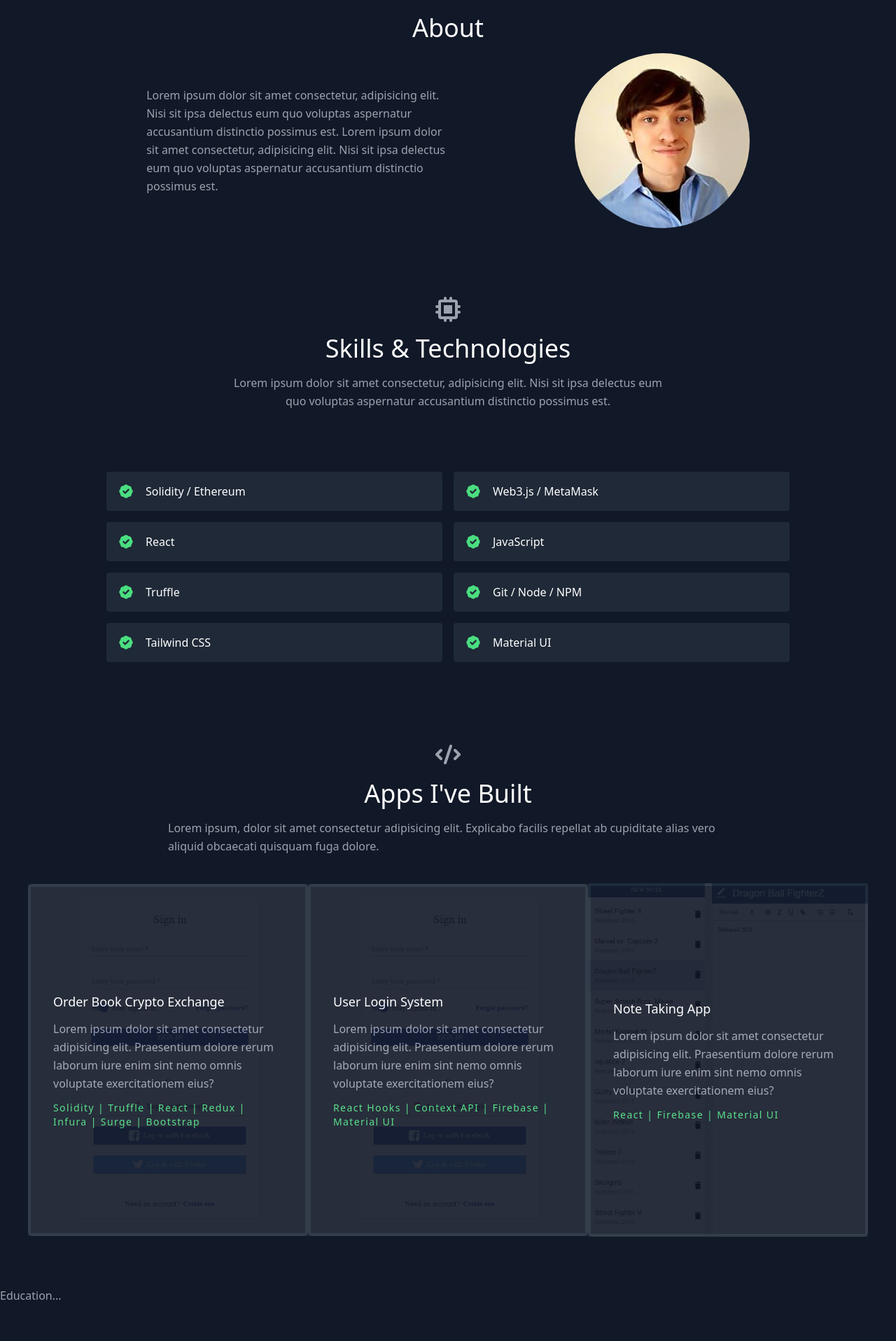
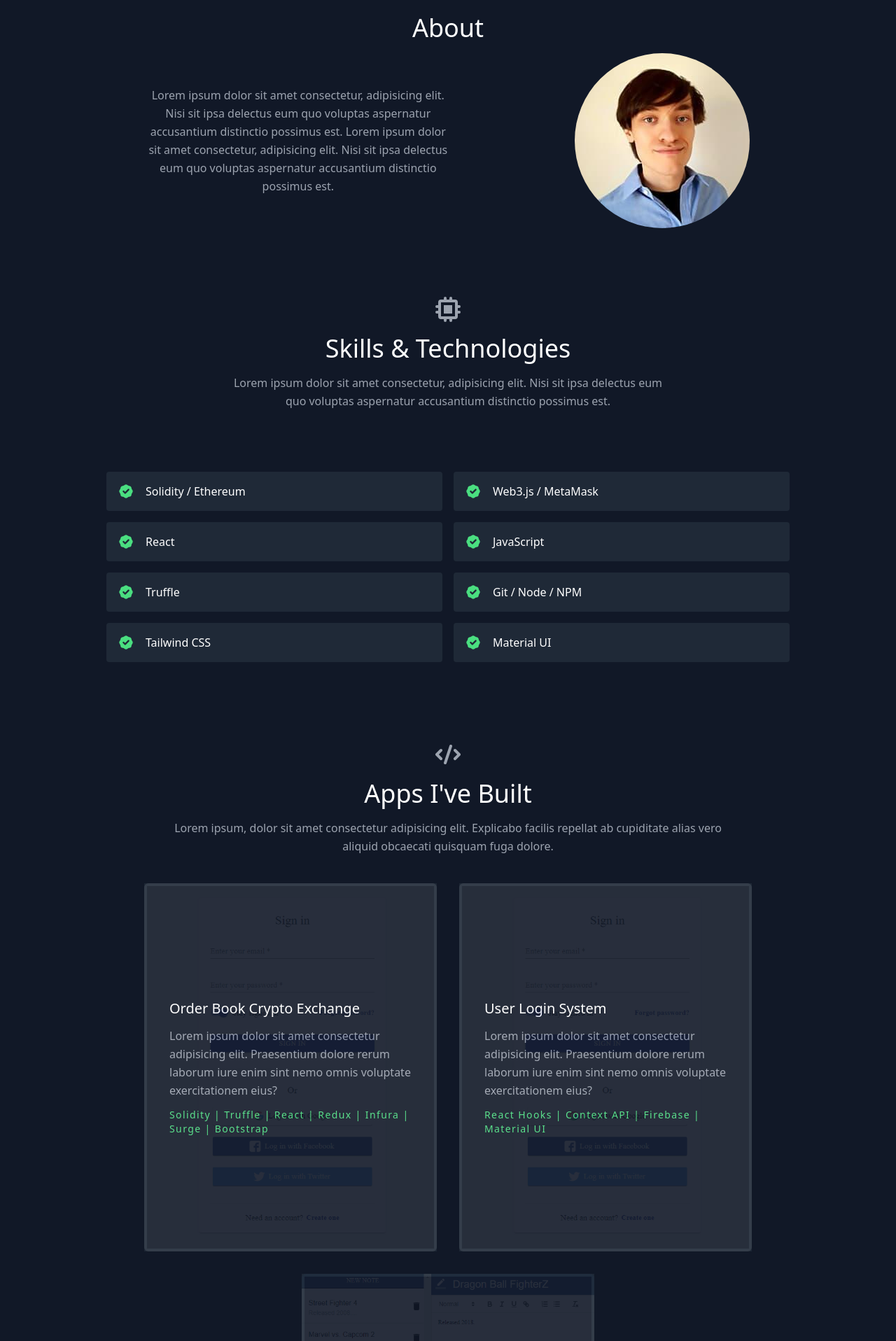
Before and after one commit to michael-orzel/portfolio, a React (Create React App) app: page / in a window 1280 px wide. Shown: the part 964-2880 px from the top of the page at 70% size. Built offline with nearby package versions, Linux system fonts and the light colour scheme.

Commit message:
projects flex-row

```diff
--- a/src/components/About.js
+++ b/src/components/About.js
@@ -10,7 +10,7 @@ export default function About() {
           About
         </h1>
         <div className="flex flex-col justify-center items-center lg:flex-row xl:mx-20">
-          <p className="text-base leading-relaxed mx-auto lg:w-1/2 xl:w-5/12">
+          <p className="mx-auto text-center text-base leading-relaxed lg:w-1/2 xl:w-5/12">
             Lorem ipsum dolor sit amet consectetur, adipisicing elit. Nisi sit
             ipsa delectus eum quo voluptas aspernatur accusantium distinctio
             possimus est. Lorem ipsum dolor sit amet consectetur, adipisicing elit. Nisi sit
--- a/src/components/Projects.js
+++ b/src/components/Projects.js
@@ -10,30 +10,30 @@ export default function Projects() {
         <h1 className="text-white text-3xl title-font font-medium mb-4 sm:text-4xl">
           Apps I've Built
         </h1>
-        <p className="mx-auto text-base leading-relaxed pb-6 lg:w-2/3">
+        <p className="mx-auto text-center text-base leading-relaxed pb-6 lg:w-2/3">
           Lorem ipsum, dolor sit amet consectetur adipisicing elit. Explicabo
           facilis repellat ab cupiditate alias vero aliquid obcaecati quisquam
           fuga dolore.
         </p>
-        <div className='flex flex-col justify-center items-center flex-wrap xl:flex-row'>
+        <div className='flex flex-col justify-center items-center flex-wrap xl:flex-row xl:w-9/12 2xl:w-8/12'>
           { projects.map((project) => (
             <a
               href={project.link}
               key={project.image}
-              className="w-100 relative py-4 sm:w-10/12 md:w-8/12 xl:w-8/12 2x:w-6/12 xl:basis-4/12"
+              className="basis-1/2 relative py-4 sm:w-10/12 md:w-8/12 xl:w-8/12 xl:px-4 2xl:w-8/12"
             >
-              <div className='relative z-1'>
+              <div className='relative z-1 w-full'>
                 <img
                   src={project.image}
                   alt="gallery"
                   className="relative z-2 w-full h-full py-0 rounded-md object-cover object-center"
                 />
                 <div className="absolute z-3 top-0 bg-gray-900 w-full h-full px-8 py-10 flex flex-col justify-center items-start border-4 border-gray-800 opacity-90 hover:opacity-80 hover:border-gray-900">
-                  <h1 className="title-font text-lg font-medium text-white">
+                  <h1 className="text-xl title-font font-medium text-white">
                     {project.title}
                   </h1>
-                  <p className="leading-relaxed py-3">{project.description}</p>
-                  <h2 className="tracking-widest text-sm title-font font-medium text-green-400">
+                  <p className="text-md leading-relaxed py-3">{project.description}</p>
+                  <h2 className="text-sm title-font font-medium text-green-400 tracking-widest">
                     {project.subtitle}
                   </h2>
                 </div>
@@ -42,45 +42,6 @@ export default function Projects() {
           )) }
         </div>
       </div>
-
-      {/* <div className="container px-10 py-10 mx-auto text-center lg:px-40">
-        <div className="flex flex-col w-full mb-20">
-          <CodeIcon className="mx-auto inline-block w-10 mb-4" />
-          <h1 className="sm:text-4xl text-3xl font-medium title-font mb-4 text-white">
-            Apps I've Built
-          </h1>
-          <p className="lg:w-2/3 mx-auto leading-relaxed text-base">
-            Lorem ipsum, dolor sit amet consectetur adipisicing elit. Explicabo
-            facilis repellat ab cupiditate alias vero aliquid obcaecati quisquam
-            fuga dolore.
-          </p>
-        </div>
-        <div className="flex flex-wrap">
-          { projects.map((project) => (
-            <a
-              href={project.link}
-              key={project.image}
-              className="w-100 xl:w-1/2 py-4">
-              <div className="flex relative">
-                <img
-                  alt="gallery"
-                  className="py-0 absolute inset-0 w-full h-full object-cover object-center"
-                  src={project.image}
-                />
-                <div className="px-8 py-10 relative z-10 w-full border-4 border-gray-800 bg-gray-900 opacity-0 hover:opacity-100">
-                  <h2 className="tracking-widest text-sm title-font font-medium text-green-400 mb-1">
-                    {project.subtitle}
-                  </h2>
-                  <h1 className="title-font text-lg font-medium text-white mb-3">
-                    {project.title}
-                  </h1>
-                  <p className="leading-relaxed">{project.description}</p>
-                </div>
-              </div>
-            </a>
-          )) }
-        </div>
-      </div> */}
     </section>
   );
 }
```
